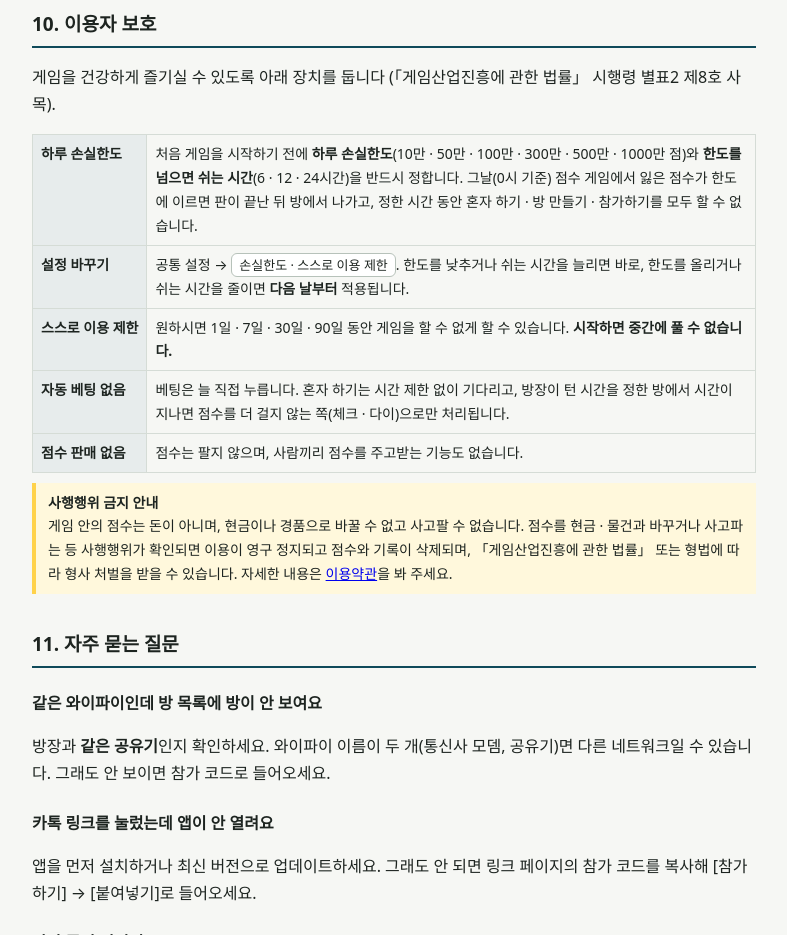
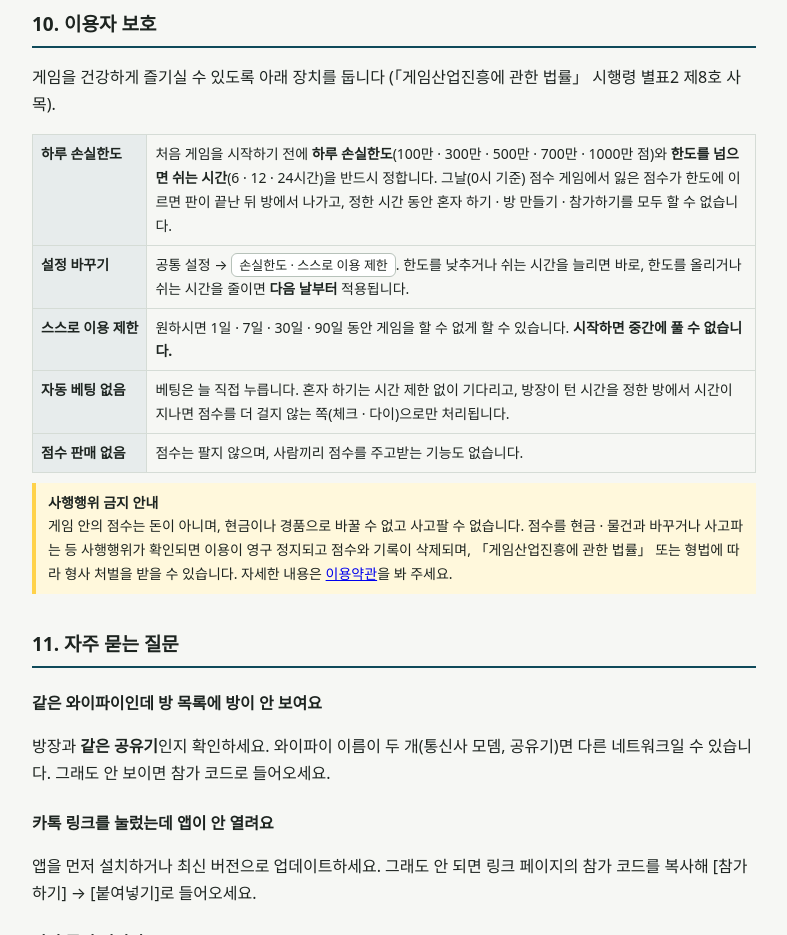
Before and after one commit to ParkTaekan/gostop-join, a plain HTML site: page kr/guide.html in a window 1280 px wide. Shown: the part 3660-4595 px from the top of the page, without its empty margins (246-1033 px from the left). Drawn offline with Linux system fonts and the light colour scheme.

Commit message:
한국판 하루 손실한도 100만~1000만 점 (10점 = 1원으로 보아 권고 범위)

```diff
--- a/kr/guide.html
+++ b/kr/guide.html
@@ -148,7 +148,7 @@
 <h2 id="protect">10. 이용자 보호</h2>
 <p>게임을 건강하게 즐기실 수 있도록 아래 장치를 둡니다 (「게임산업진흥에 관한 법률」 시행령 별표2 제8호 사목).</p>
 <table>
-<tr><th>하루 손실한도</th><td>처음 게임을 시작하기 전에 <b>하루 손실한도</b>(10만 · 50만 · 100만 · 300만 · 500만 · 1000만 점)와 <b>한도를 넘으면 쉬는 시간</b>(6 · 12 · 24시간)을 반드시 정합니다. 그날(0시 기준) 점수 게임에서 잃은 점수가 한도에 이르면 판이 끝난 뒤 방에서 나가고, 정한 시간 동안 혼자 하기 · 방 만들기 · 참가하기를 모두 할 수 없습니다.</td></tr>
+<tr><th>하루 손실한도</th><td>처음 게임을 시작하기 전에 <b>하루 손실한도</b>(100만 · 300만 · 500만 · 700만 · 1000만 점)와 <b>한도를 넘으면 쉬는 시간</b>(6 · 12 · 24시간)을 반드시 정합니다. 그날(0시 기준) 점수 게임에서 잃은 점수가 한도에 이르면 판이 끝난 뒤 방에서 나가고, 정한 시간 동안 혼자 하기 · 방 만들기 · 참가하기를 모두 할 수 없습니다.</td></tr>
 <tr><th>설정 바꾸기</th><td>공통 설정 → <span class="key">손실한도 · 스스로 이용 제한</span>. 한도를 낮추거나 쉬는 시간을 늘리면 바로, 한도를 올리거나 쉬는 시간을 줄이면 <b>다음 날부터</b> 적용됩니다.</td></tr>
 <tr><th>스스로 이용 제한</th><td>원하시면 1일 · 7일 · 30일 · 90일 동안 게임을 할 수 없게 할 수 있습니다. <b>시작하면 중간에 풀 수 없습니다.</b></td></tr>
 <tr><th>자동 베팅 없음</th><td>베팅은 늘 직접 누릅니다. 혼자 하기는 시간 제한 없이 기다리고, 방장이 턴 시간을 정한 방에서 시간이 지나면 점수를 더 걸지 않는 쪽(체크 · 다이)으로만 처리됩니다.</td></tr>
```
Also changed, not shown: kr/terms.html (+1 -1 lines).
